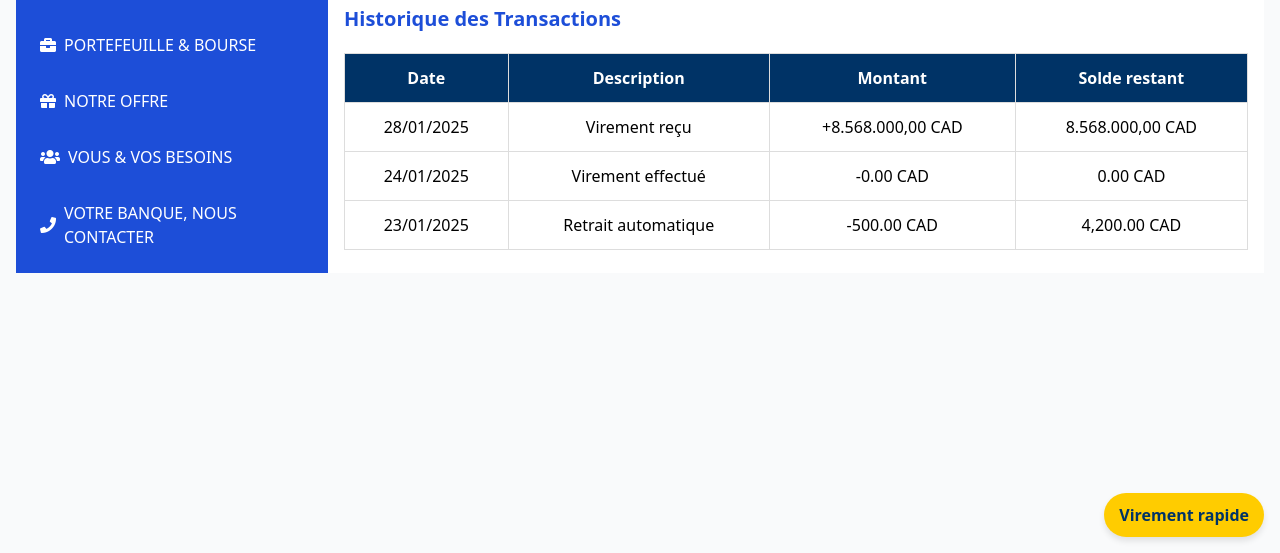
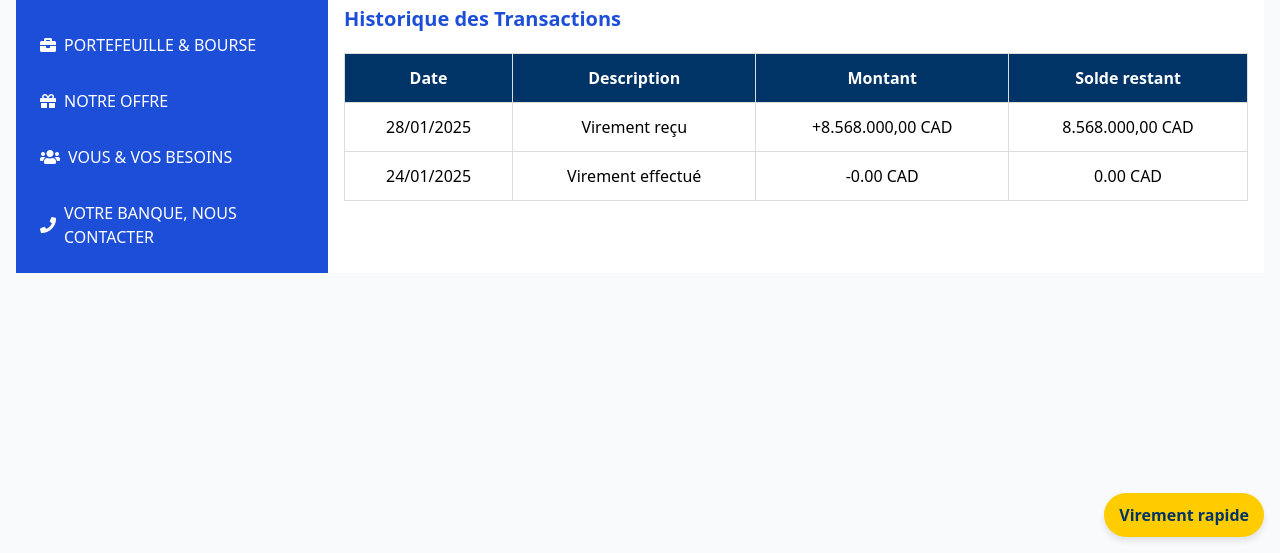
Before and after one commit to B2bmontreal/b2bbanque, a plain HTML site: page comptes.html in a window 1280 px wide. Shown: the part 247-800 px from the top of the page. Drawn offline with nearby package versions, Linux system fonts and the light colour scheme.

Commit message:
Add files via upload

```diff
--- a/comptes.html
+++ b/comptes.html
@@ -252,10 +252,7 @@
                 <td>0.00 CAD</td>
               </tr>
               <tr>
-                <td>23/01/2025</td>
-                <td>Retrait automatique</td>
-                <td>-500.00 CAD</td>
-                <td>4,200.00 CAD</td>
+
               </tr>
             </tbody>
           </table>
```
